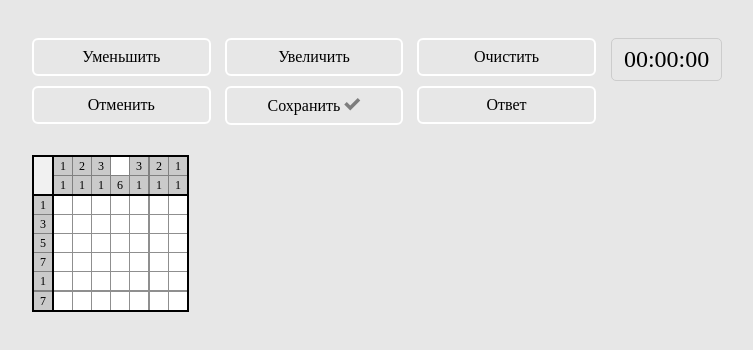
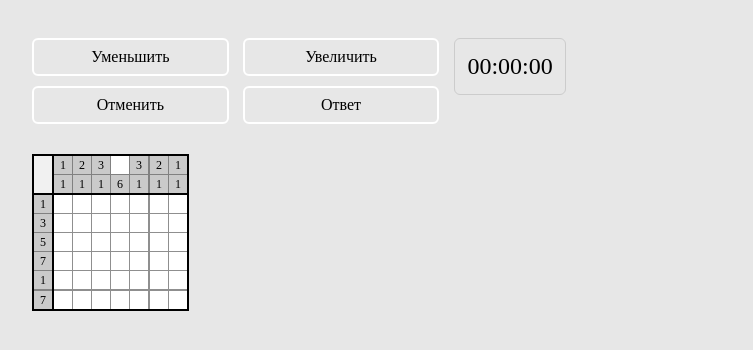
Before and after one commit to kacevnik/react-cross, a React (Create React App) app: page / in a window 1280 px wide. Shown: the top 350 px of the page, without its empty margins (6-759 px from the left). Built offline with nearby package versions, Linux system fonts and the light colour scheme.

Commit message:
Добавил вывод сообщения при решении кроссворда

```diff
--- a/public/index.html
+++ b/public/index.html
@@ -13,7 +13,7 @@
         data: {
           check: false,
           id: 1,
-          timer: 0,
+          timer: 60,
           ans: "7a608984e8e428411442f14e85d5fe85",
           width: 7,
           height: 6,
--- a/src/components/App.css
+++ b/src/components/App.css
@@ -176,11 +176,11 @@ body {
     display: flex;
     flex-wrap: wrap;
     margin: 0 -7px 20px -7px;
-    width: 48%;
+    width: 35%;
 }
 
 .nono-buttons-item {
-    width: 33.333%;
+    width: 50%;
     padding: 0 7px;
     margin: 0 0 10px 0;
 }
@@ -216,8 +216,8 @@ body {
     margin: 0 0 0 15px;
     display: inline-block;
     border: 1px solid #ccc;
-    padding: 7px 12px;
-    border-radius: 5px;
+    padding: 14px 12px;
+    border-radius: 6px;
     cursor: pointer;
     position: relative;
     overflow: hidden;
--- a/src/components/App.js
+++ b/src/components/App.js
@@ -113,6 +113,11 @@ function App() {
     }
   }
 
+  function getCheck(){
+    if(Obj.check) return Obj.check
+    return  JSON.parse(localStorage.getItem('nono_' + Obj.id + '_check')) ? JSON.parse(localStorage.getItem('nono_' + Obj.id + '_check')) : false
+  }
+
   const [size, setSize] = useState(Obj.size);
   const [color, setColor] = useState(Obj.colors[0])
   const [button, setButton] = useState([false, false])
@@ -120,12 +125,11 @@ function App() {
   const [left, setLeft] = useState({data:Obj.left, line: 0})
   const [history, setHistory] = useState(getHistory())
   const [cross, setCross] = useState(getArrFromString(history[history.length - 1]));
-  const [save, setSave] = useState(false)
   const [stateTimer, setStateTimer] = useState(false)
   const [timer, setTimer] = useState(getTimer())
+  const [check, setCheck] = useState(getCheck())
 
   const mouseDownEvent = (event, key) => {
-
   const but = event.button
     setCross(cross.map(row => {
       return row.map(el => {
@@ -147,17 +151,16 @@ function App() {
         return el
       })
     }))
-    checkAns();
     setStateTimer(true)
   }
 
   useEffect(() => {
     let counter = timer >=86400 ? 0 : timer
-    if(stateTimer && !Obj.check) {
+    if(stateTimer && !check) {
       setTimeout(() => setTimer(counter + 1), 1000);
       localStorage.setItem('nonotimer_' + Obj.id, counter)
     }
-  }, [timer, stateTimer, Obj.id, Obj.check]);
+  }, [timer, stateTimer, Obj.id, check]);
 
   const mouseOverEvent = (key) => {
     if (button[0] || button[1]) {
@@ -183,7 +186,6 @@ function App() {
           return el
         })
       }))
-      checkAns();
     }
     showHintLines(key);
   }
@@ -207,24 +209,41 @@ function App() {
       }
     }
 
-    if (md5(string) === Obj.ans) console.log('Кроссворд решен');
+    if (md5(string) === Obj.ans) {
+      if(!check){
+        //document.getElementById("nonogramsAnsShow").click();
+        console.log('Кроссворд решен')
+        setCheck(true);
+      }
+    }
 
   }
+
+  useEffect(() => {
+      localStorage.setItem('nonograms_' + Obj.id, JSON.stringify(history))
+  }, [history, Obj.id])
+
+  useEffect(() => {
+      if(check){
+        localStorage.setItem('nono_' + Obj.id + '_check', JSON.stringify(true))
+      }
+  }, [check, Obj.id])
 
   const changeColor = (id) => {
     setColor(Obj.colors.filter(el => el.id === id)[0])
   }
 
   const mouseUpEvent = () => {
-    setHistory([...history, getString(cross)])
+    if(!check){
+      setHistory([...history, getString(cross)])
+      checkAns();
+    }
     setButton([false, false])
-    setSave(false)
   }
 
   const mouseLeaveEvent = () => {
     if(button[0] || button[1]){
       setHistory([...history, getString(cross)])
-      setSave(false)
     }
     setButton([false, false])
 
@@ -267,14 +286,6 @@ function App() {
     }
   }
 
-  const onClearCross = () => {
-    if(history.length > 1) {
-      setHistory([...history, getString(createArray(Obj.width, Obj.height))])
-      setCross(createArray(Obj.width, Obj.height))
-      setSave(false)
-    }
-  }
-
   const stepBackHistory = () => {
     const his = history
     if (history.length > 1 ) {
@@ -284,15 +295,10 @@ function App() {
     }
   }
 
-  const saveCross = () => {
-    localStorage.setItem('nonograms_' + Obj.id, JSON.stringify(history))
-    setSave(true)
-  }
-
   return (
-    <Context.Provider value={{ mouseDownEvent, mouseOverEvent, mouseUpEvent, changeColor, mouseLeaveEvent, onSize, onClearCross, stepBackHistory, saveCross }}>
+    <Context.Provider value={{ mouseDownEvent, mouseOverEvent, mouseUpEvent, changeColor, mouseLeaveEvent, onSize, stepBackHistory }}>
       <div className="App">
-        <NonoButtons size={size} history={history} save={save} timer={timer} />
+        <NonoButtons size={size} history={history} timer={timer} />
         {Obj.colors.length > 1 ? (<SelectColors colors={Obj.colors} color={color}/>) : ''}
         <div className="cross-row-1">
           <CrossLabel size={size} left={Obj.left[0].length} />
--- a/src/components/NonoButtons.js
+++ b/src/components/NonoButtons.js
@@ -2,8 +2,8 @@ import React, {useContext} from 'react'
 import { Context } from '../context';
 import Timer from './Timer'
 
-function NonoButtons({size, history, save, timer}){
-    const { onSize, onClearCross, stepBackHistory, saveCross } = useContext(Context);
+function NonoButtons({size, history, timer}){
+    const { onSize, stepBackHistory } = useContext(Context);
 
     const count = history.length <= 1 ? '' : '(' + (history.length - 1) + ')'
 
@@ -11,9 +11,6 @@ function NonoButtons({size, history, save, timer}){
         document.getElementById("nonogramsImageShow").click();
     }
 
-    const saveStale ={
-        color: save ? '#0ED00E' : '#7D7D7D'
-    }
     return(
         <div className="nono-buttons-wrap">
             <div className="nono-buttons">
@@ -24,13 +21,7 @@ function NonoButtons({size, history, save, timer}){
                     <span onClick={()=>onSize('plus')} className={size === 28 ? 'nono-buttons-empty' : ''}>Увеличить</span>
                 </div>
                 <div className="nono-buttons-item">
-                    <span onClick={onClearCross}>Очистить</span>
-                </div>
-                <div className="nono-buttons-item">
                     <span onClick={()=>stepBackHistory()}>Отменить {count}</span>
-                </div>
-                <div className="nono-buttons-item">
-                    <span onClick={saveCross}>Сохранить <i className="icon-checkmark" style={saveStale}></i></span>
                 </div>
                 <div className="nono-buttons-item">
                     <span onClick={showCrossImg}>Ответ</span>
--- a/src/components/Timer.js
+++ b/src/components/Timer.js
@@ -6,7 +6,7 @@ function Timer({timer}){
         let str = ''
         let hr  = Math.floor(timer/(60*60))
         str += hr < 10 ? '0' + hr + ':' : hr + ':'
-        let min = Math.floor(timer/60)
+        let min = Math.floor(timer/60)%60
         str += min < 10 ? '0' + min + ':' : min + ':'
         let sec = timer%60
         str += sec < 10 ? '0' + sec : sec
```
